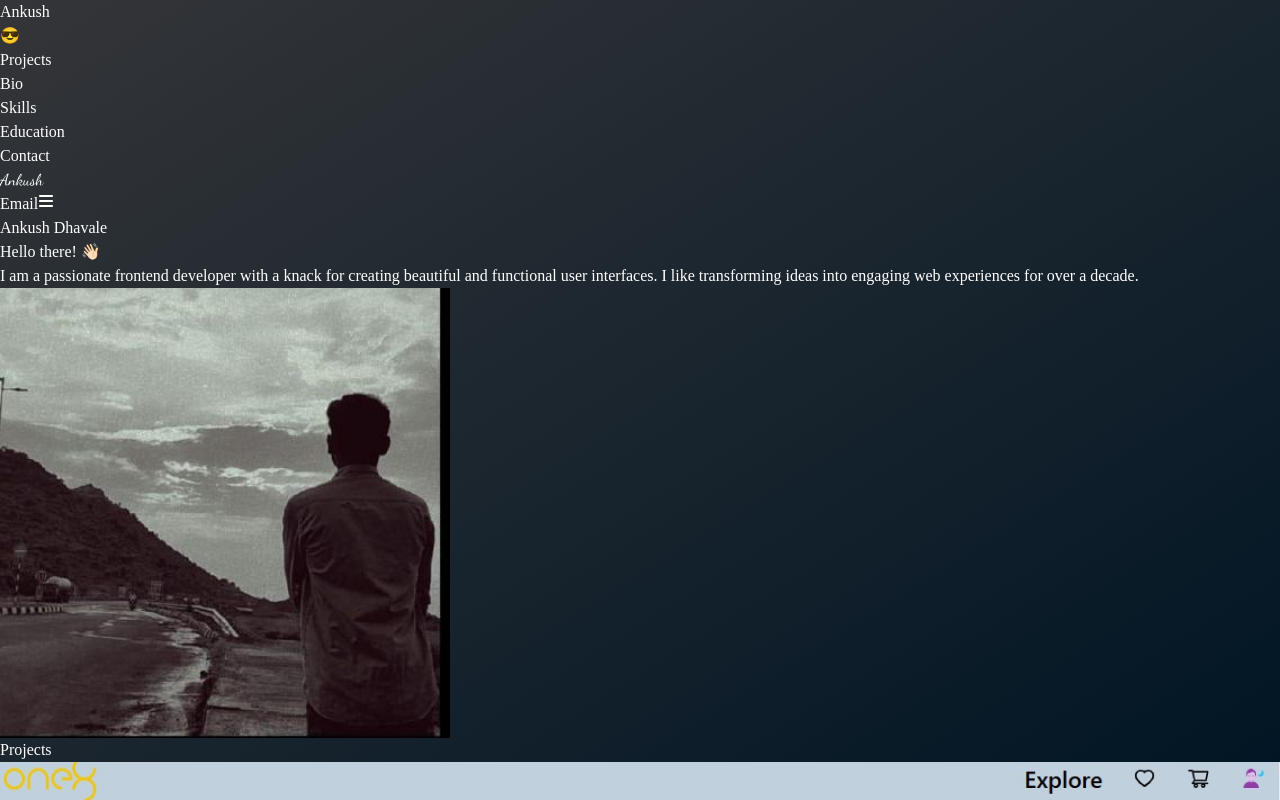
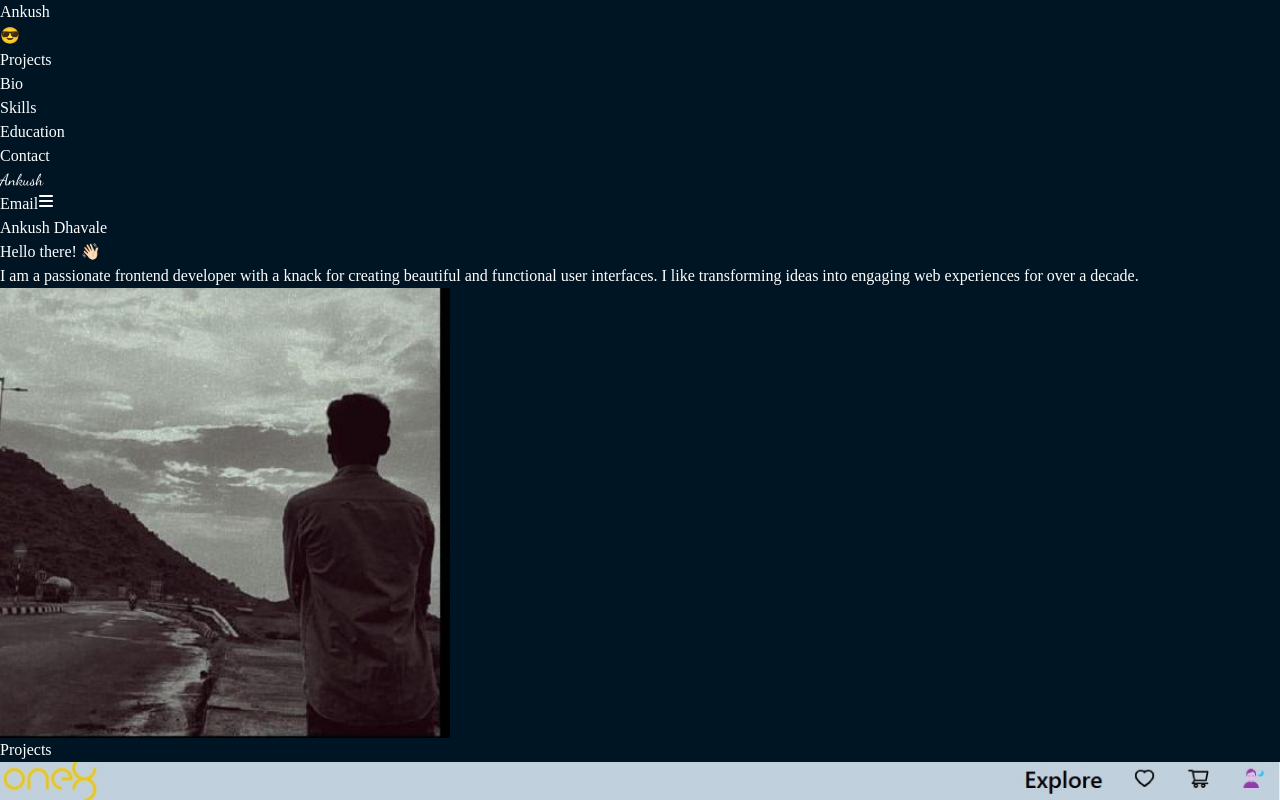
Before and after one commit to ankushdhavale/ankushdhavale.in, a React (Vite) app: page / in a window 1280 px wide. Built offline with nearby package versions, Linux system fonts and the light colour scheme; a web font is replaced by a local one.

Commit message:
Some implement feature

```diff
--- a/src/index.css
+++ b/src/index.css
@@ -18,8 +18,8 @@ html , body{
 /* #1E3B70 > #29539B */
 
 body{
-  background-image: linear-gradient(to bottom right, #343538, #001524);
-  /* background-color: black; */
+  /* background-image: linear-gradient(to bottom right, #343538, #001524); */
+  background-color:  #001524;
   font-family: "Parkinsans", serif;
   color: #fff;
 }
```
